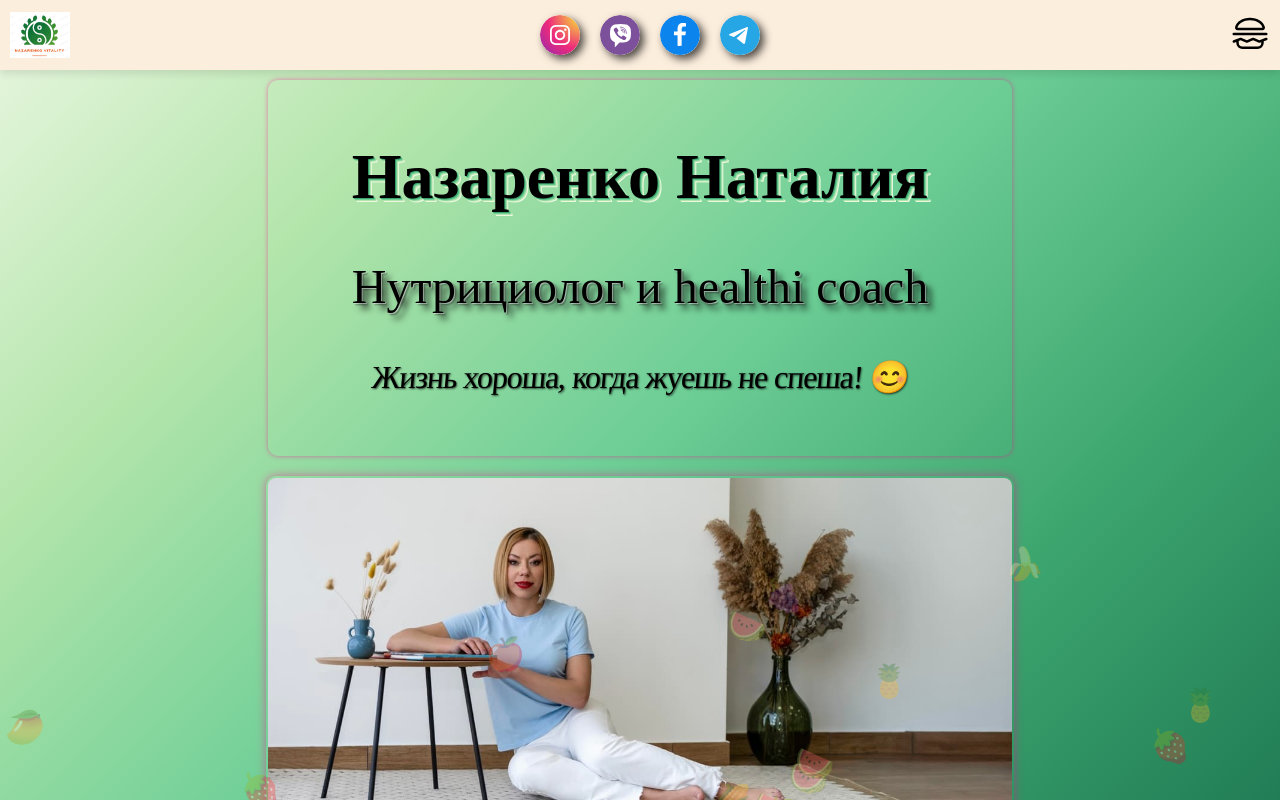
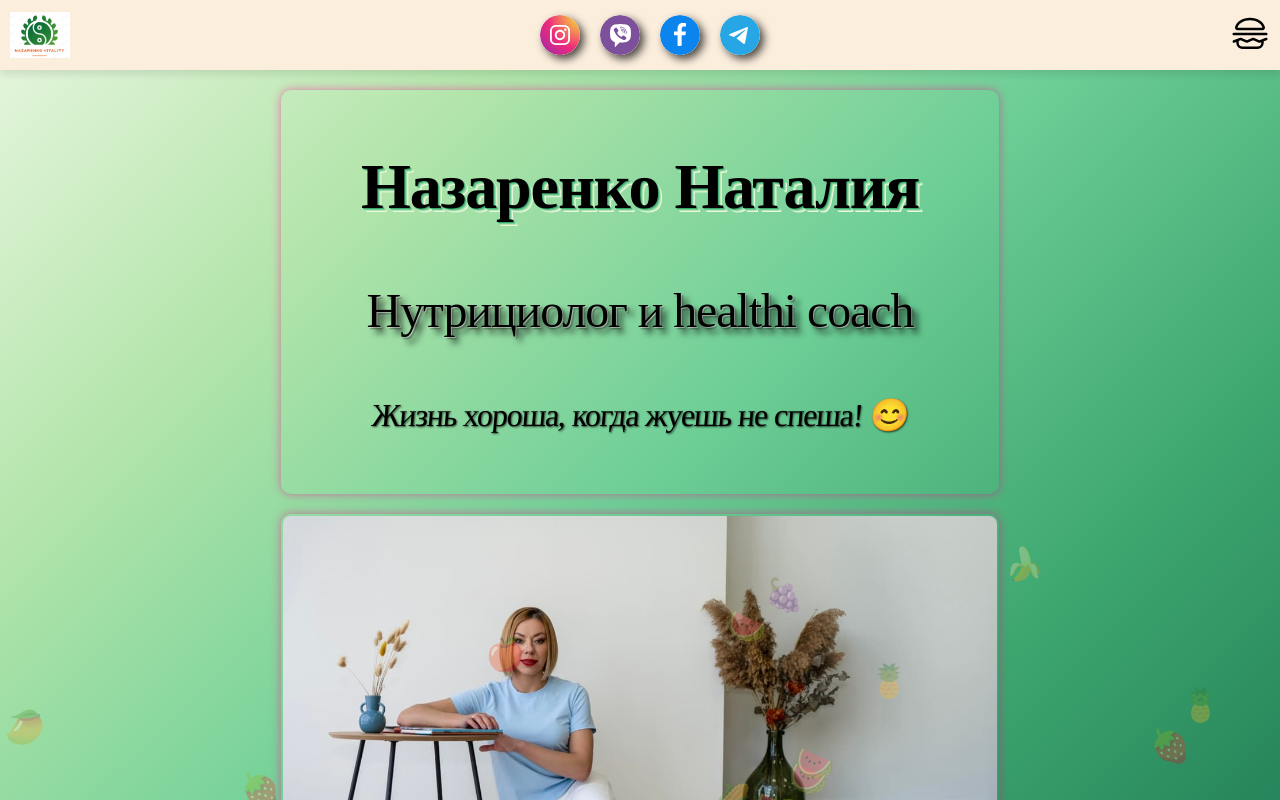
Before and after one commit to costiantynsnaider35/nazarenko.vitality, a React (Vite) app: page / in a window 1280 px wide. Built offline with nearby package versions, Linux system fonts and the light colour scheme.

Commit message:
пофиксил стили

```diff
--- a/src/components/About/About.module.css
+++ b/src/components/About/About.module.css
@@ -11,10 +11,10 @@
   display: flex;
   flex-direction: column;
   align-items: center;
-  gap: 5px;
+  gap: 15px;
 }
 .aboutImg {
-  width: 351px;
+  width: 343px;
   height: 296px;
   object-fit: cover;
   object-position: 10% 60%;
@@ -27,28 +27,28 @@
   flex-direction: column;
   align-items: center;
   justify-content: space-evenly;
-  width: 351px;
+  width: 343px;
   height: 296px;
   border-radius: 10px;
-  box-shadow: 0px 0px 5px rgba(255, 0, 150, 0.5);
+  border: 2px solid transparent;
+  box-shadow: 0px 0px 10px rgba(255, 0, 150, 0.5);
 }
 .aboutSertGaleryList {
   display: flex;
   flex-wrap: wrap;
   justify-content: center;
   align-items: center;
-  gap: 15px;
+  gap: 10px;
   width: 100%;
 }
 .aboutSertGaleryItem {
   display: flex;
   align-items: center;
   justify-content: center;
-  width: calc((100% - 5px) / 2);
 }
 
 .aboutSertGaleryList img {
-  width: 150px;
+  width: 165px;
   height: 200px;
   object-fit: cover;
   object-position: center;
@@ -60,36 +60,25 @@
 @media screen and (min-width: 768px) {
   .about {
     gap: 20px;
+    padding: 20px;
   }
   .aboutImg {
-    width: 744px;
-    height: 520px;
+    width: 714px;
+    height: 500px;
     object-fit: cover;
     object-position: 10% 68%;
   }
   .aboutTitle {
     width: 714px;
-    height: 520px;
-    padding: 15px;
+    height: 500px;
   }
   .aboutSertGaleryList {
-    gap: 30px;
-  }
-  .aboutSertGaleryItem {
-    display: flex;
-    align-items: center;
-    justify-content: center;
-    width: calc((100% - 5px) / 2);
+    gap: 15px;
   }
 
   .aboutSertGaleryList img {
-    width: 225px;
+    width: 227px;
     height: 250px;
-    object-fit: cover;
-    object-position: center;
-    border-radius: 10px;
-    border: 2px solid transparent;
-    box-shadow: 0px 0px 10px rgba(255, 0, 150, 0.5);
   }
 }
 @media screen and (min-width: 1440px) {
--- a/src/components/Home/Home.module.css
+++ b/src/components/Home/Home.module.css
@@ -12,15 +12,16 @@
   flex-direction: column;
   align-items: center;
   justify-content: space-evenly;
-  width: 351px;
-  height: 296px;
+  width: 343px;
+  height: 350px;
   border-radius: 10px;
-  box-shadow: 0px 0px 5px rgba(255, 0, 150, 0.5);
+  border: 2px solid transparent;
+  box-shadow: 0px 0px 10px rgba(255, 0, 150, 0.5);
   z-index: 2;
 }
 .homeImg {
-  width: 351px;
-  height: 296px;
+  width: 343px;
+  height: 350px;
   object-fit: cover;
   border-radius: 10px;
   border: 2px solid transparent;
@@ -31,12 +32,14 @@
 .homeTitle h1 {
   font-size: 36px;
   font-weight: 700;
+  letter-spacing: -1.1px;
   text-shadow: 1px 1px 0 #3da66f, 2px 2px 0 #6fcf97, 3px 3px 0 #b3e5ab,
     4px 4px 0 #eaf7e1;
 }
 .homeTitle h2 {
   font-size: 26px;
   font-weight: 500;
+  letter-spacing: -1.1px;
   text-shadow: 1px 1px 1px rgba(255, 255, 255, 0.5),
     2px 2px 2px rgba(0, 0, 0, 0.5), 6px 6px 6px rgba(0, 0, 0, 0.7);
 }
@@ -51,15 +54,15 @@
 @media screen and (min-width: 768px) {
   .home {
     gap: 20px;
+    padding: 20px;
   }
   .homeTitle {
     width: 714px;
-    height: 346px;
-    padding: 15px;
+    height: 400px;
   }
   .homeImg {
-    width: 744px;
-    height: 346px;
+    width: 714px;
+    height: 400px;
     object-fit: cover;
     object-position: 10% 65%;
   }
@@ -81,7 +84,6 @@
     flex-direction: row-reverse;
     align-items: center;
     justify-content: center;
-    gap: 30px;
   }
   .homeImg {
     width: 691px;
--- a/src/components/Modal/Modal.module.css
+++ b/src/components/Modal/Modal.module.css
@@ -19,7 +19,7 @@
   flex-direction: column;
   align-items: center;
   justify-content: center;
-  width: 340px;
+  width: 320px;
   position: relative;
   box-shadow: 0px 4px 10px rgba(0, 0, 0, 0.3);
 }
@@ -109,7 +109,7 @@
 
 @media screen and (min-width: 768px) {
   .modalContent {
-    width: 500px;
+    width: 480px;
   }
 
   .closeButton {
```
